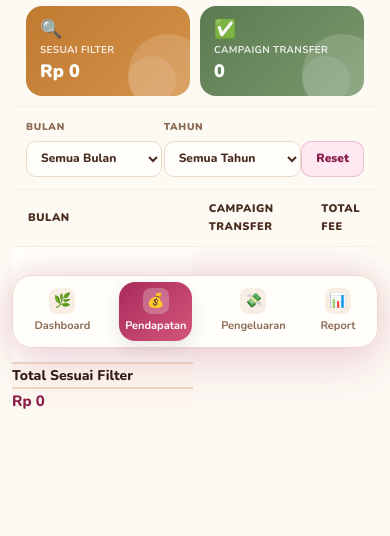
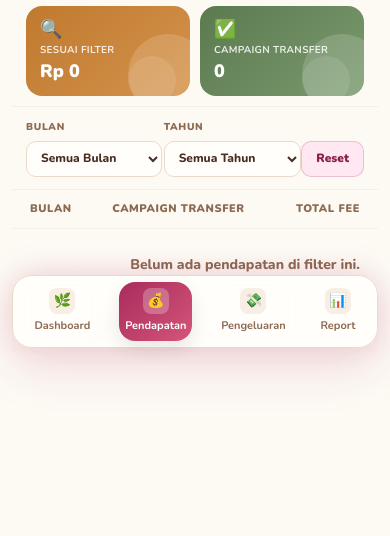
Before and after one commit to hendrikusray/daily-task, a Flask app: page /pendapatan in a window 390 px wide. Shown: the part 486-1022 px from the top of the page. After the commit the page ends 859 px from the top, so only its background shows below. Run offline with Flask 3, Linux system fonts and the light colour scheme; a user stored in the database is signed in; data that the repository does not hold is empty.

Commit message:
pendapatan: monthly table independent from tracker-table, no mobile conflict
Co-Authored-By: Claude Sonnet 4.6 <noreply@anthropic.com>

```diff
--- a/app/static/css/style.css
+++ b/app/static/css/style.css
@@ -3065,58 +3065,49 @@ body[data-theme="polka"].auth-page::after {
 
 /* === MONTHLY INCOME TABLE === */
 .monthly-income-section { margin-bottom: 8px; }
-.monthly-table td, .monthly-table th { white-space: nowrap; }
+.monthly-table-wrap { width: 100%; overflow-x: auto; -webkit-overflow-scrolling: touch; }
+.monthly-table {
+    width: 100%;
+    border-collapse: collapse;
+    border-spacing: 0;
+    background: transparent;
+    font-size: 14px;
+}
+.monthly-table th {
+    padding: 10px 18px;
+    text-align: left;
+    font-size: 11px;
+    font-weight: 900;
+    text-transform: uppercase;
+    letter-spacing: 0.05em;
+    color: var(--muted);
+    border-bottom: 1.5px solid var(--line-soft);
+    white-space: nowrap;
+}
+.monthly-table td {
+    padding: 13px 18px;
+    border-bottom: 1px solid var(--line-soft);
+    vertical-align: middle;
+}
+.monthly-table td:last-child, .monthly-table th:last-child { text-align: right; }
 .monthly-total { font-weight: 800; color: var(--sage-dark); font-size: 14px; }
-.monthly-row-current td { background: var(--lily-pale) !important; }
-.monthly-row-current .monthly-total { color: var(--lily-dark); font-size: 15px; }
+.monthly-row-current td { background: var(--lily-pale); }
+.monthly-row-current .monthly-total { color: var(--lily-dark); }
 .income-total-row td {
-    border-top: 2px solid var(--line) !important;
-    background: var(--surface-soft) !important;
-    font-weight: 800; font-size: 14px;
+    border-top: 2px solid var(--line);
+    border-bottom: none;
+    background: var(--surface-soft);
+    font-weight: 800;
+    font-size: 14px;
 }
 .income-total-row .monthly-total { font-size: 15px; color: var(--lily-dark); }
 .income-empty-row td {
-    padding: 24px !important;
-    color: var(--muted) !important;
-    background: var(--surface) !important;
-    text-align: center !important;
+    padding: 24px 18px;
+    color: var(--muted);
+    text-align: center;
     font-weight: 800;
 }
 
-@media (max-width: 840px) {
-    /* Keep monthly-table as a real table, don't inherit dashboard card style */
-    .monthly-table,
-    .monthly-table tbody,
-    .monthly-table thead,
-    .monthly-table tr,
-    .monthly-table td,
-    .monthly-table th {
-        display: revert;
-        width: auto;
-    }
-    .monthly-table {
-        width: 100%;
-        border-collapse: collapse;
-        border-spacing: 0;
-        background: transparent;
-        box-shadow: none;
-        border: none;
-    }
-    .monthly-table thead { display: table-header-group; }
-    .monthly-table tr { display: table-row; background: transparent; border: none; box-shadow: none; border-radius: 0; border-left-width: 0; }
-    .monthly-table td, .monthly-table th {
-        display: table-cell;
-        padding: 14px 16px;
-        border: none;
-        border-bottom: 1px solid var(--line-soft);
-        white-space: normal;
-        word-break: break-word;
-        grid-template-columns: none;
-    }
-    .monthly-table td::before { display: none; }
-    .monthly-table th { font-size: 11px; padding: 10px 16px; }
-    .monthly-table .monthly-total { white-space: nowrap; }
-}
 
 /* income header meta */
 .income-meta { display: flex; align-items: center; gap: 8px; flex-wrap: wrap; }
--- a/app/templates/pendapatan.html
+++ b/app/templates/pendapatan.html
@@ -74,8 +74,8 @@
                 <button type="button" class="income-reset-btn" id="incomeFilterReset">Reset</button>
             </div>
 
-            <div class="tracker-table-wrap">
-                <table class="tracker-table monthly-table">
+            <div class="monthly-table-wrap">
+                <table class="monthly-table">
                     <thead>
                         <tr>
                             <th>Bulan</th>
```
